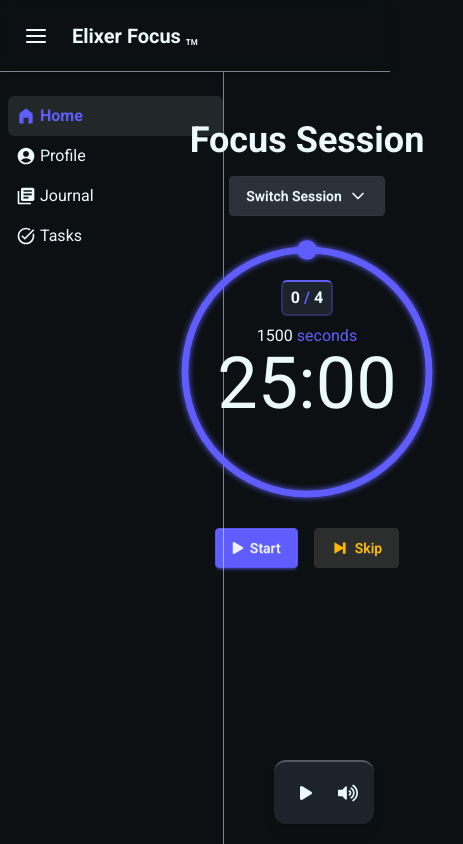
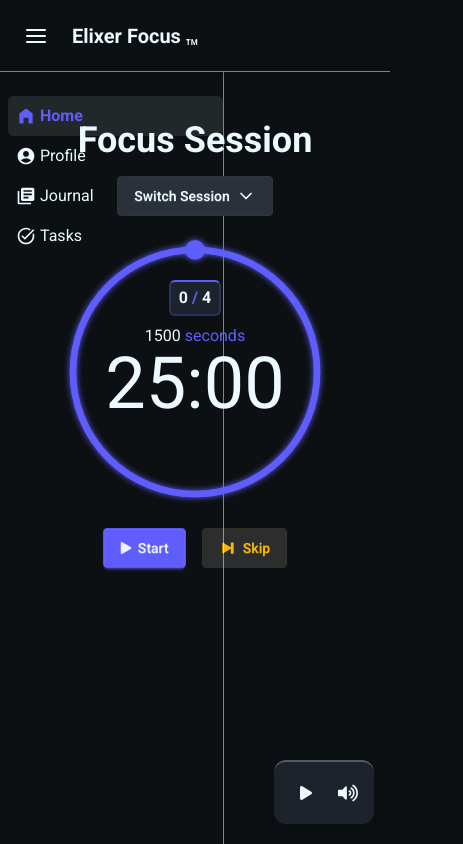
Before and after one commit to elixer-prince/elixer-focus, a React (Vite) app in the folder react-frontend/: page / in a window 390 px wide. Shown: the whole page, 463 px wide, since content can reach past the window. Built offline with nearby package versions, Linux system fonts and the light colour scheme.

Commit message:
style: adjust the main section margin to only change on sm screens

```diff
--- a/react-frontend/src/app/layouts/Default.tsx
+++ b/react-frontend/src/app/layouts/Default.tsx
@@ -12,7 +12,7 @@ const DefaultLayout = () => {
 
             <main
                 className={
-                    "bg-base-300 mt-(--navbar-height) ml-(--sidebar-width)"
+                    "bg-base-300 mt-(--navbar-height) sm:ml-(--sidebar-width)"
                 }
             >
                 <Outlet />
```
